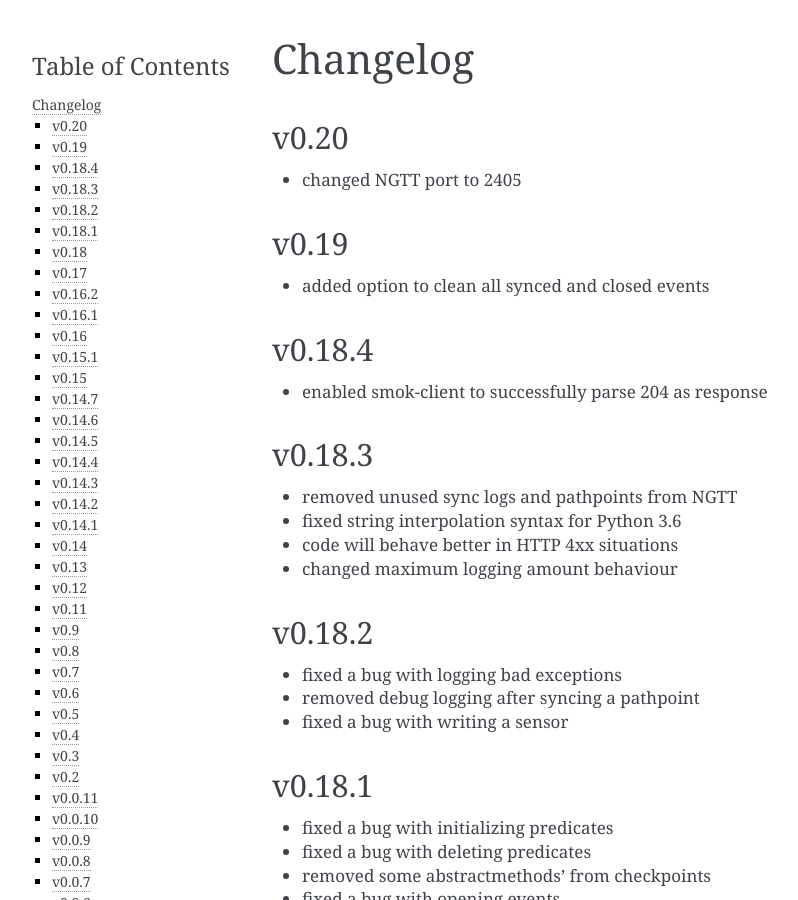
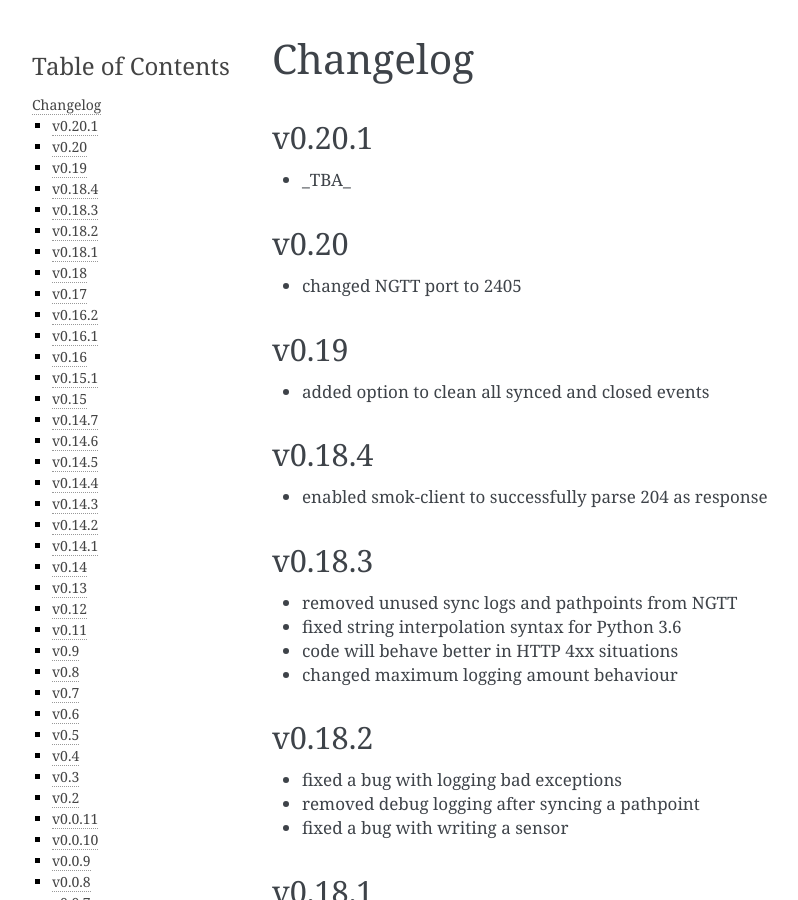
Before and after one commit to smok-serwis/smok-client, a Sphinx documentation site: the page built from docs/changelog.rst, in a window 1280 px wide and 900 px high. Shown: the whole window, without its empty margins (148-946 px from the left). Built offline with Sphinx 7.4.7, drawn with Linux system fonts in a browser that asks for light colours.

Commit message:
ver bump

```diff
--- a/docs/changelog.rst
+++ b/docs/changelog.rst
@@ -1,5 +1,10 @@
 Changelog
 =========
+
+v0.20.1
+~~~~~~~
+
+* _TBA_
 
 v0.20
 ~~~~~
--- a/smok/__init__.py
+++ b/smok/__init__.py
@@ -1 +1 @@
-__version__ = '0.20'
+__version__ = '0.20.1a1'
```
